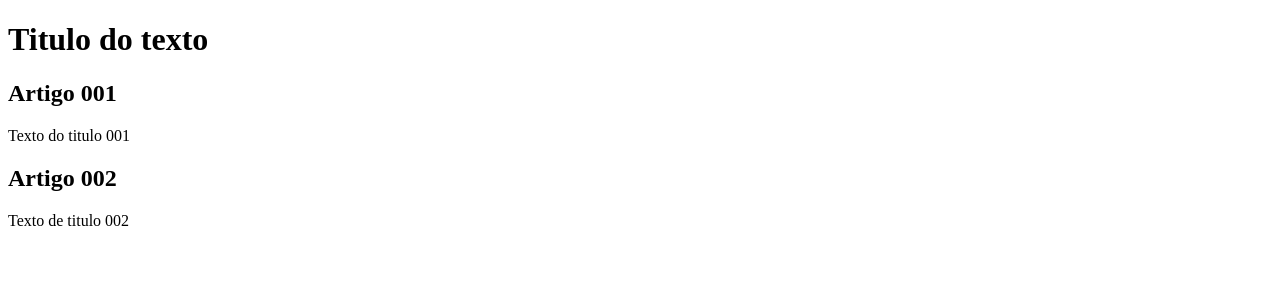
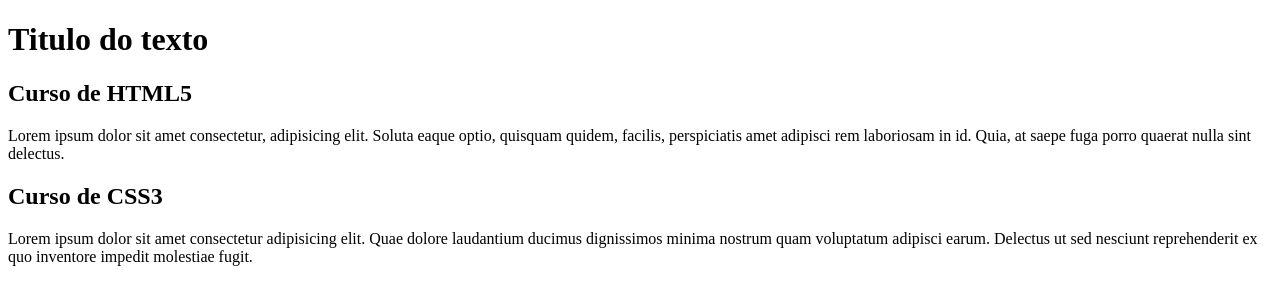
Before and after one commit to thapsouza/projeto-site, a plain HTML site: page index.html in a window 1280 px wide. Drawn offline with Linux system fonts and the light colour scheme.

Commit message:
iniciei conteudo

```diff
--- a/index.html
+++ b/index.html
@@ -3,7 +3,7 @@
 <head>
     <meta charset="UTF-8">
     <meta name="viewport" content="width=device-width, initial-scale=1.0">
-    <title>Titulo do texto</title>
+
 </head>
 <body>
     <main>
@@ -11,12 +11,13 @@
             <h1>Titulo do texto</h1>
         </header>
         <article>
-            <h2>Artigo 001</h2>
-            <p>Texto do titulo 001</p>
+            <h2>Curso de HTML5</h2>
+            <p>Lorem ipsum dolor sit amet consectetur, adipisicing elit. Soluta eaque optio, quisquam quidem, facilis, perspiciatis amet adipisci rem laboriosam in id. Quia, at saepe fuga porro quaerat nulla sint delectus.
+            </p>
         </article>
         <article>
-            <h2>Artigo 002</h2>
-            <p>Texto de titulo 002</p>
+            <h2>Curso de CSS3</h2>
+            <p>Lorem ipsum dolor sit amet consectetur adipisicing elit. Quae dolore laudantium ducimus dignissimos minima nostrum quam voluptatum adipisci earum. Delectus ut sed nesciunt reprehenderit ex quo inventore impedit molestiae fugit.</p>
         </article>
     </main>
 </body>
```
